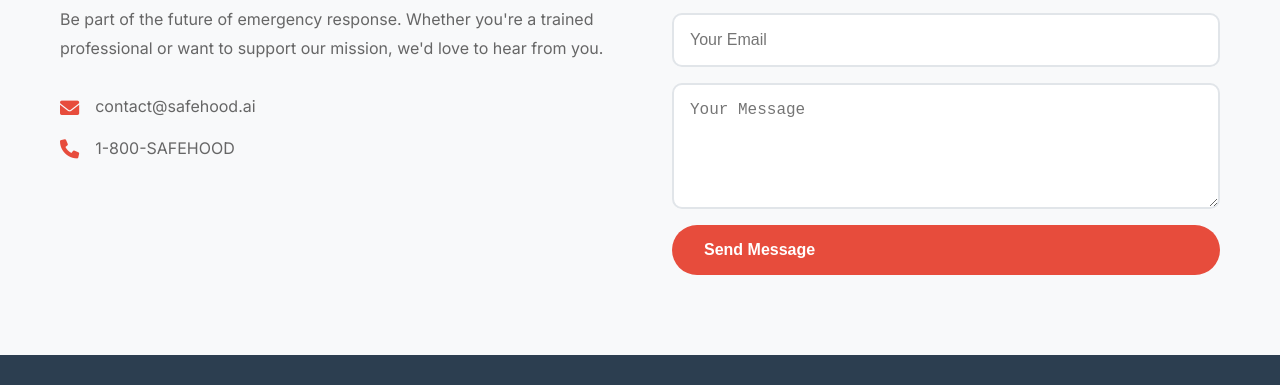
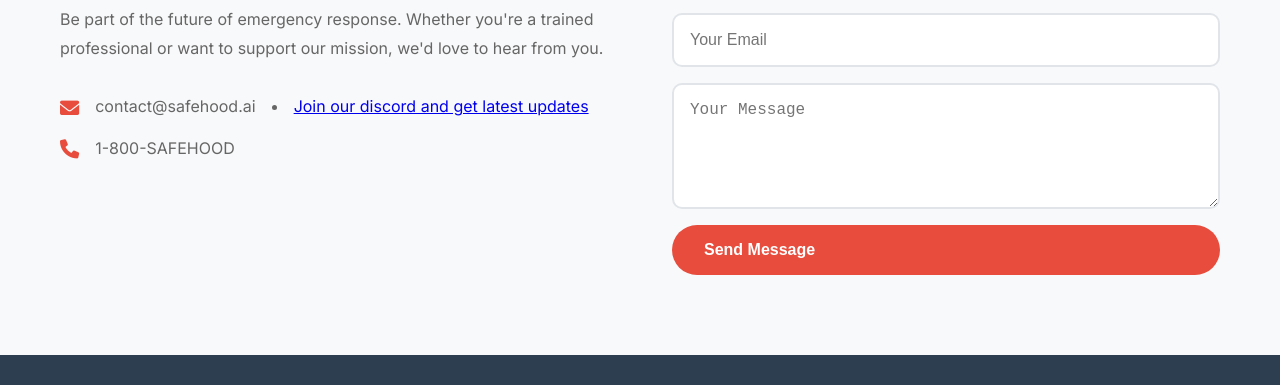
Before and after one commit to Unknown3124/safehoodai, a plain HTML site: page index.html in a window 1280 px wide. Shown: the part 2318-2703 px from the top of the page. Drawn offline with Linux system fonts and the light colour scheme.

Commit message:
index.html

```diff
--- a/index.html
+++ b/index.html
@@ -132,6 +132,7 @@
                         <div class="contact-item">
                             <i class="fas fa-envelope"></i>
                             <span>contact@safehood.ai</span>
+                            <li><a href="https://discord.gg/S9B5CkHu">Join our discord and get latest updates</a></li>
                         </div>
                         <div class="contact-item">
                             <i class="fas fa-phone"></i>
```
